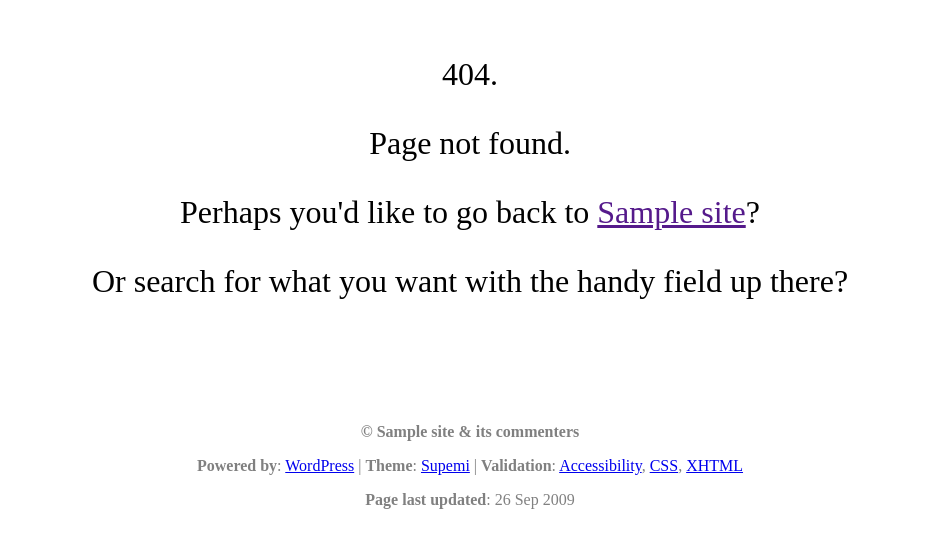
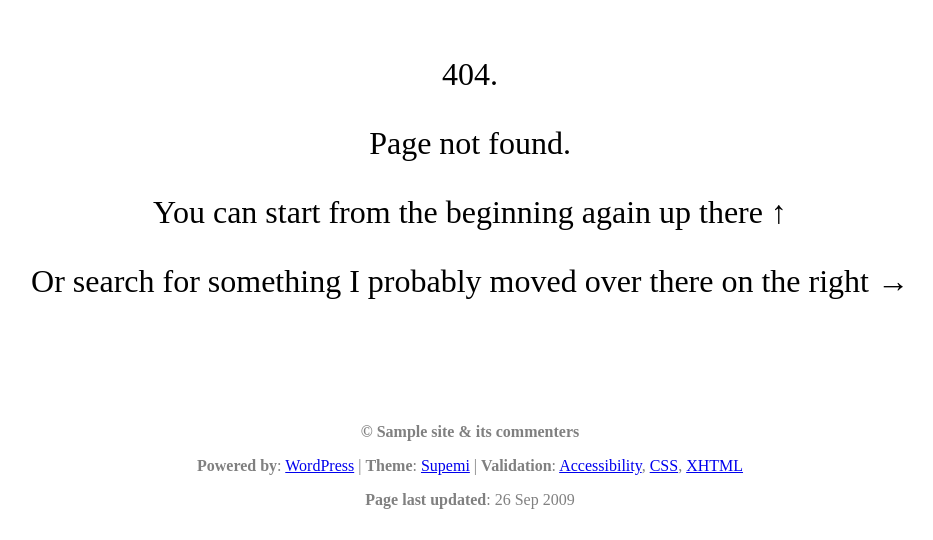
Before and after one commit to jessim/Aaron-Twackleworth, a WordPress theme: template Supemi/branches/s0_93a5/404.php in a window 1280 px wide. Shown: the part 196-736 px from the top of the page, without its empty margins (170-1103 px from the left). Run offline with PHP 8.4 and a stand-in for WordPress, Linux system fonts and the light colour scheme; the site name, menu and one post (Sample post) are stand-ins, and other content is empty.

Commit message:
changed 404

```diff
--- a/Supemi/branches/s0_93a5/404.php
+++ b/Supemi/branches/s0_93a5/404.php
@@ -8,9 +8,9 @@
 
 <p>Page not found.</p>
 
-<p>Perhaps you'd like to go back to <a href="<?php bloginfo('home'); ?>"><?php bloginfo(); ?></a>?</p>
+<p>You can start from the beginning again up there &uarr;</p>
 
-<p>Or search for what you want with the handy field up there?</p>
+<p>Or search for something I probably moved over there on the right &rarr;</p>
 
 </div>
 
```
